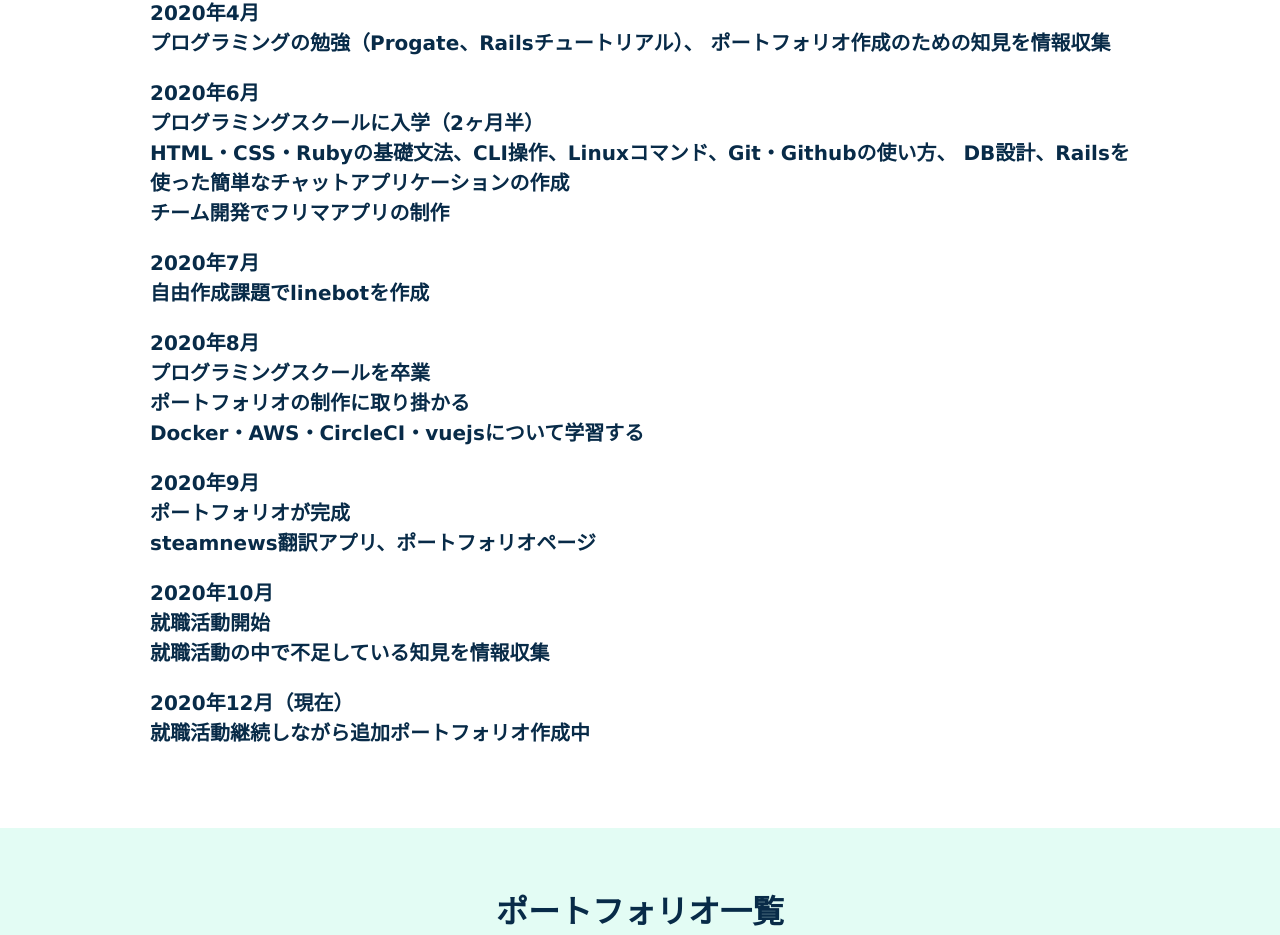
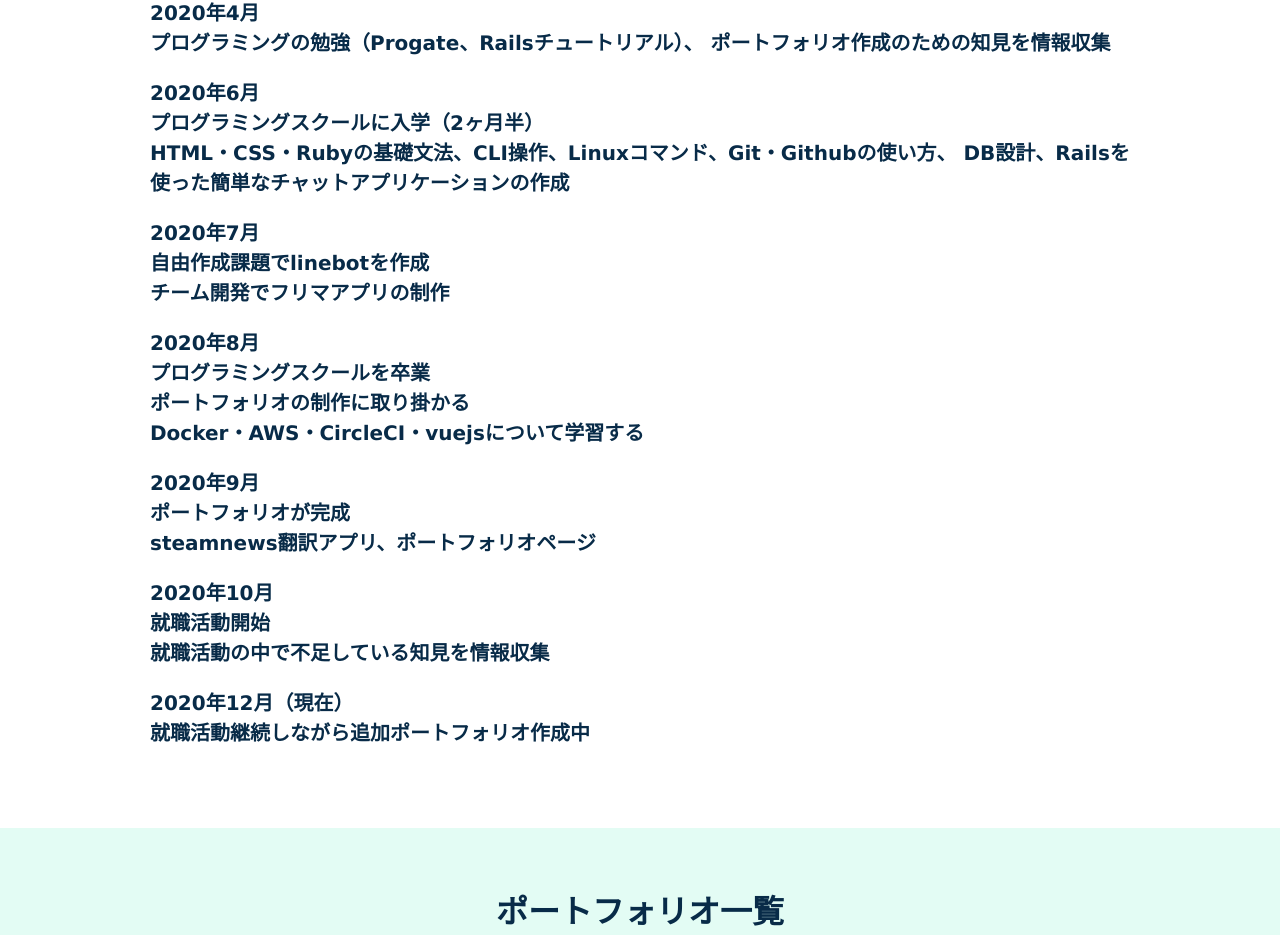
Before and after one commit to takanori-k-1074/vue-pages, a Vue app: page / in a window 1280 px wide. Shown: the part 1228-2163 px from the top of the page. Built offline with nearby package versions, Linux system fonts and the light colour scheme.

Commit message:
axios 追加

```diff
--- a/package.json
+++ b/package.json
@@ -8,8 +8,10 @@
     "lint": "vue-cli-service lint"
   },
   "dependencies": {
+    "axios": "^0.21.0",
     "core-js": "^3.6.5",
     "vue": "^2.6.11",
+    "vue-axios": "^3.2.0",
     "vue-router": "^3.2.0",
     "vuex": "^3.4.0"
   },
--- a/src/views/About.vue
+++ b/src/views/About.vue
@@ -3,3 +3,18 @@
     <h1>This is an about page</h1>
   </div>
 </template>
+<script>
+new Vue({
+  el: '#app',
+  data () {
+    return {
+      info: null
+    }
+  },
+  mounted () {
+    axios
+      .get('https://api.coindesk.com/v1/bpi/currentprice.json')
+      .then(response => (this.info = response))
+  }
+})
+</script>
--- a/src/views/Home.vue
+++ b/src/views/Home.vue
@@ -11,8 +11,7 @@
             小泉高規(コイズミタカノリ)<br />
             自衛官退職後webエンジニアになるため本格的に学習開始<br />
             ポートフォリオを作成しつつ就職活動しながら継続して不足していると考えられる技術について学習中<br /><br />
-            このページはvue/cli
-            4.1.1で作成,レスポンシブ対応とmetaタグでSEOを意識している<br />
+            このページはvue/cli 4.1.1で作成,レスポンシブ対応とmetaタグでSEOを意識している<br />
             フロントエンドとバックエンドは別プロジェクトが多いらしいという情報からvueのみでやってみることにした<br /><br />
             favoriteページではsteamAPIで最近興味のあるゲームのニュースを叩いてます
           </p>
@@ -57,8 +56,7 @@
               </p>
               <p>
                 HTML・CSS・Rubyの基礎文法、CLI操作、Linuxコマンド、Git・Githubの使い方、
-                DB設計、Railsを使った簡単なチャットアプリケーションの作成<br />
-                チーム開発でフリマアプリの制作
+                DB設計、Railsを使った簡単なチャットアプリケーションの作成
               </p>
             </div>
           </li>
@@ -66,7 +64,8 @@
             <p class="timeline-date">2020年7月</p>
             <div class="timeline-content">
               <p>
-                自由作成課題でlinebotを作成
+                自由作成課題でlinebotを作成<br />
+                チーム開発でフリマアプリの制作
               </p>
               <p></p>
             </div>
@@ -115,9 +114,7 @@
             <p>Rails / Vue</p>
           </div>
           <div class="course-item">
-            <a href="https://mysteamnews1074.com/"
-              ><img src="../assets/steamnews.png" />
-            </a>
+            <a href="https://mysteamnews1074.com/"><img src="../assets/steamnews.png" /> </a>
             <p>Rails / AWS / Docker / steamAPI / Azuretranslator</p>
           </div>
           <div class="course-item">
@@ -126,9 +123,7 @@
           </div>
         </div>
         <h3 class="section-title">
-          <a href="https://github.com/takanori-k-1074" class="link"
-            >githubのリンク</a
-          >
+          <a href="https://github.com/takanori-k-1074" class="link">githubのリンク</a>
         </h3>
       </div>
     </section>
```
Also changed, not shown: 1 other file (tests, documents, lock files or other folders).
